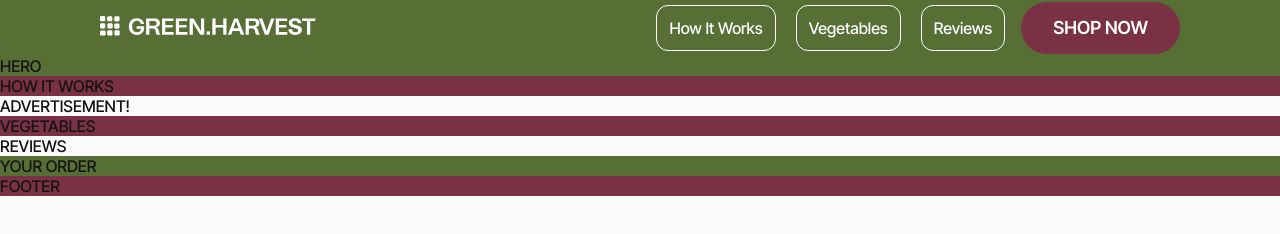
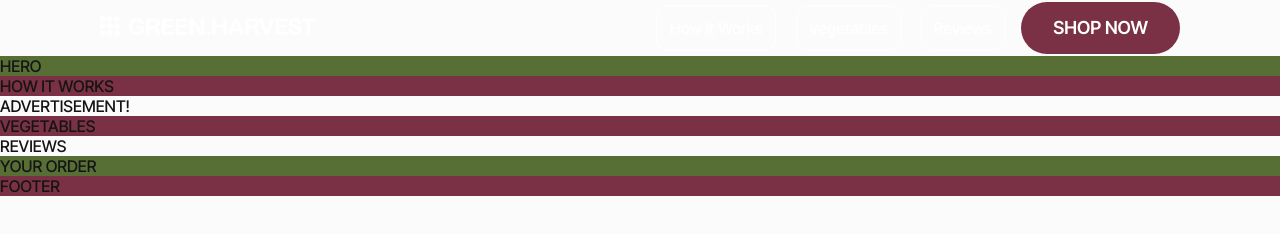
Before and after one commit to GoitStudentsWorks/fs116_html-css_DDenysKoval, a website built with Vite: page src/index.html in a window 1280 px wide. Built offline with nearby package versions, Linux system fonts and the light colour scheme.

Commit message:
heder 3.1

```diff
--- a/src/css/header.css
+++ b/src/css/header.css
@@ -1,5 +1,5 @@
 .header-section {
-  background-color: rgba(87, 111, 53, 1);
+  background-color: transparent;
   height: 32px;
   display: flex;
   align-items: center;
```
